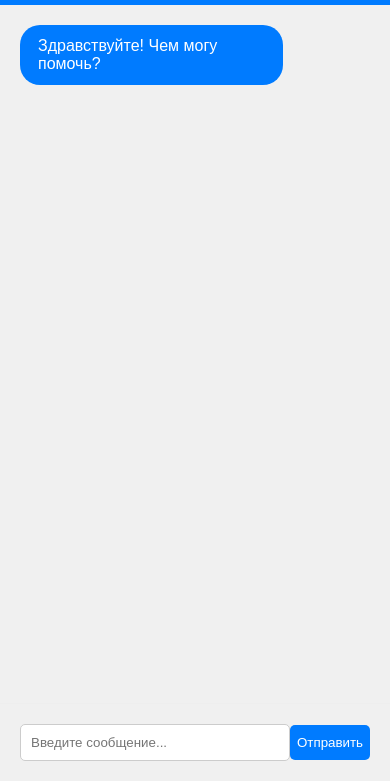
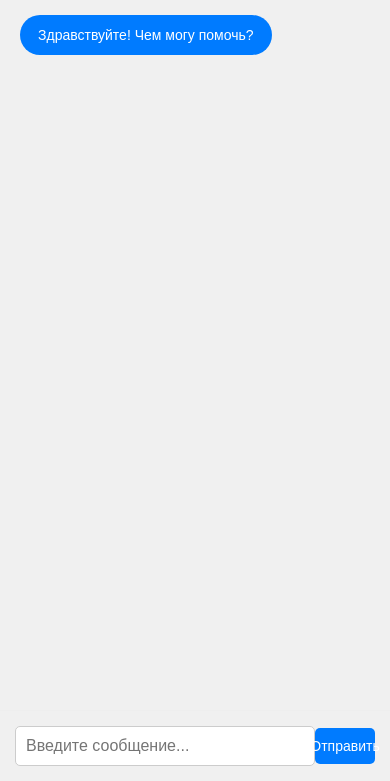
Before and after one commit to Kiril-Donec/KostGPT, a plain HTML site: page index.html in a window 390 px wide. Shown: the part 63-844 px from the top of the page. Drawn offline with Linux system fonts and the light colour scheme.

Commit message:
Add files via upload

```diff
--- a/index.html
+++ b/index.html
@@ -4,6 +4,7 @@
     <title>Простой чат-бот</title>
     <meta charset="UTF-8">
     <link rel="stylesheet" href="style.css">
+    <meta name="viewport" content="width=device-width, initial-scale=1.0">
 </head>
 <body>
     <div class="chat-container">
--- a/style.css
+++ b/style.css
@@ -38,12 +38,12 @@ body {
 
 .message-bot {
     text-align: left;
-    animation: slideInLeft 1s ease-in-out; /* Увеличено время анимации */
+    animation: slideInLeft 1s ease-in-out;
 }
 
 .message-user {
     text-align: right;
-    animation: slideInRight 1s ease-in-out; /* Увеличено время анимации */
+    animation: slideInRight 1s ease-in-out;
 }
 
 .message p {
@@ -67,12 +67,12 @@ body {
 .chat-input {
     padding: 20px;
     border-top: 1px solid #eee;
-    display: flex; /* Flexbox для .chat-input */
-    align-items: center; /* Выравнивание по вертикали */
+    display: flex;
+    align-items: center;
 }
 
 #user-input {
-    width: 100%; /* Поле ввода на всю ширину */
+    width: 100%;
     padding: 10px;
     border: 1px solid #ccc;
     border-radius: 5px;
@@ -118,3 +118,38 @@ body {
         opacity: 1;
     }
 }
+
+/* Медиа-запросы для адаптации */
+@media (max-width: 768px) { /* Для планшетов и мобильных */
+    .chat-container {
+        width: 100%;
+        height: 100%;
+    }
+
+    .message p {
+        max-width: 90%; /* Увеличиваем максимальную ширину сообщений */
+    }
+
+    #user-input {
+        font-size: 16px; /* Уменьшаем размер шрифта */
+    }
+}
+
+@media (max-width: 480px) { /* Для мобильных телефонов */
+    .chat-header {
+        padding: 15px; /* Уменьшаем отступы */
+    }
+
+    .message p {
+        font-size: 14px; /* Уменьшаем размер шрифта */
+    }
+
+    .chat-input {
+        padding: 15px; /* Уменьшаем отступы */
+    }
+
+    #send-button {
+        width: 60px; /* Уменьшаем ширину кнопки */
+        font-size: 14px; /* Уменьшаем размер шрифта */
+    }
+}
```
